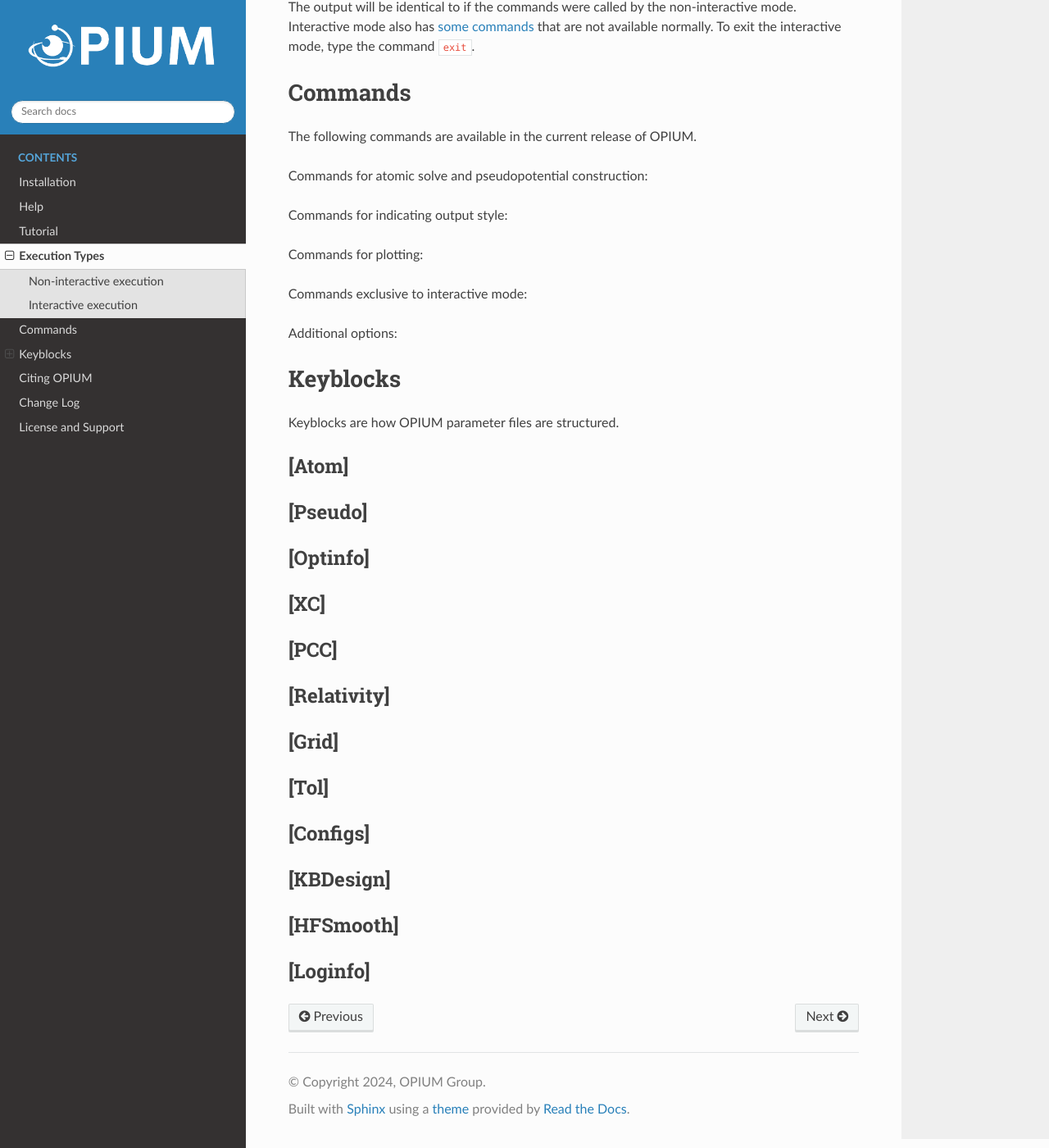
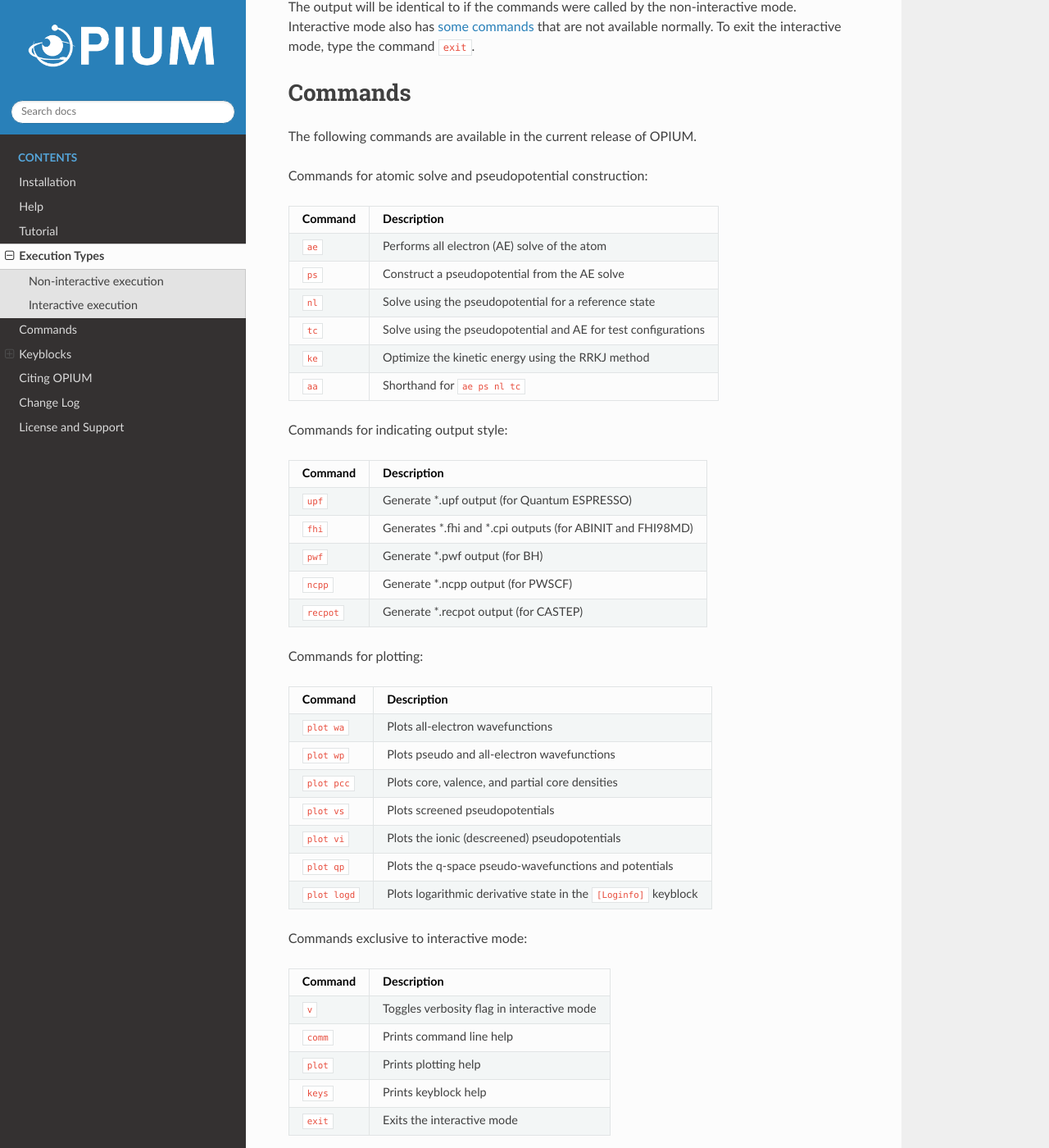
Before and after one commit to rappegroup/opium-docs, a Sphinx documentation site: the page built from docs/source/usage.rst, in a window 1280 px wide and 1400 px high, scrolled down 1146 px. Shown: the whole window at 82% size. Built offline with Sphinx 7.4.7 and the Read the Docs theme 2.0.0, drawn with Linux system fonts in a browser that asks for light colours; some of the changed lines change nothing that is shown; some of the changed text lies outside the part shown.

Commit message:
Changed table formats

```diff
--- a/docs/source/usage.rst
+++ b/docs/source/usage.rst
@@ -30,7 +30,6 @@ As of the 1.0.1 release, ``.param`` is implied, so it is not required to be spec
 Interactive execution
 -----------------------
 
-
 .. note::
     Interactive execution is not tested as thoroughly as non-interactive use and
     should be avoided if possible.
@@ -59,73 +58,97 @@ The following commands are available in the current release of OPIUM.
 
 Commands for atomic solve and pseudopotential construction:
 
-.. table::
+.. list-table::
    :widths: auto
-   ============  ===============================================================
-      Command      Description
-   ============  ================================================================
-     ``ae``       Performs all electron (AE) solve of the atom
-     ``ps``       Construct a pseudopotential from the AE solve
-     ``nl``       Solve using the pseudopotential for a reference state
-     ``tc``       Solve using the pseudopotential and AE for test configurations
-     ``ke``       Optimize the kinetic energy using the RRKJ method
-     ``aa``       Shorthand for ``ae ps nl tc``
-   ============  ================================================================
+   :header-rows: 1
+
+   * - Command
+     - Description
+   * - ``ae``
+     - Performs all electron (AE) solve of the atom
+   * - ``ps``
+     - Construct a pseudopotential from the AE solve
+   * - ``nl``
+     - Solve using the pseudopotential for a reference state
+   * - ``tc``
+     - Solve using the pseudopotential and AE for test configurations
+   * - ``ke``
+     - Optimize the kinetic energy using the RRKJ method
+   * - ``aa``
+     - Shorthand for ``ae ps nl tc``
 
 Commands for indicating output style:
 
-.. table::
+.. list-table::
    :widths: auto
-   ============  ===============================================================
-      Command      Description
-   ============  ================================================================
-     ``upf``      Generate \*.upf output (for Quantum ESPRESSO)
-     ``fhi``      Generates \*.fhi and \*.cpi outputs (for ABINIT and FHI98MD)
-     ``pwf``      Generate \*.pwf output (for BH)
-     ``ncpp``     Generate \*.ncpp output (for PWSCF)
-     ``recpot``   Generate \*.recpot output (for CASTEP)
-   ============  ================================================================
+   :header-rows: 1
+
+   * - Command
+     - Description
+   * - ``upf``
+     - Generate \*.upf output (for Quantum ESPRESSO)
+   * - ``fhi``
+     - Generates \*.fhi and \*.cpi outputs (for ABINIT and FHI98MD)
+   * - ``pwf``
+     - Generate \*.pwf output (for BH)
+   * - ``ncpp``
+     - Generate \*.ncpp output (for PWSCF)
+   * - ``recpot``
+     - Generate \*.recpot output (for CASTEP)
 
 Commands for plotting:
 
-.. table::
+.. list-table::
    :widths: auto
-   =============  =================================================================
-      Command      Description
-   =============  =================================================================
-   ``plot wa``     Plots all-electron wavefunctions
-   ``plot wp``     Plots pseudo and all-electron wavefunctions
-   ``plot pcc``    Plots core, valance, and partial core densities
-   ``plot vs``     Plots screened pseudopotentials
-   ``plot vi``     Plots the ionic (descreened) pseudopotentials
-   ``plot qp``     Plots the q-space pseudo-wavefunctions and potentials
-   ``plot logd``   Plots logarithmic derivative state in the ``[Loginfo]`` keyblock
-   =============  ==================================================================
+   :header-rows: 1
+
+   * - Command
+     - Description
+   * - ``plot wa``
+     - Plots all-electron wavefunctions
+   * - ``plot wp``
+     - Plots pseudo and all-electron wavefunctions
+   * - ``plot pcc``
+     - Plots core, valence, and partial core densities
+   * - ``plot vs``
+     - Plots screened pseudopotentials
+   * - ``plot vi``
+     - Plots the ionic (descreened) pseudopotentials
+   * - ``plot qp``
+     - Plots the q-space pseudo-wavefunctions and potentials
+   * - ``plot logd``
+     - Plots logarithmic derivative state in the ``[Loginfo]`` keyblock
 
 .. _interactive mode commands:
 Commands exclusive to interactive mode:
 
-.. table::
+.. list-table::
    :widths: auto
-   ============  ===============================================================
-      Command      Description
-   ============  ================================================================
-     ``v``        Toggles verbosity flag in interactive mode
-     ``comm``     Prints command line help
-     ``plot``     Prints plotting help
-     ``keys``     Prints keyblock help
-     ``exit``     Exits the interactive mode
-   ============  ================================================================
+   :header-rows: 1
+
+   * - Command
+     - Description
+   * - ``v``
+     - Toggles verbosity flag in interactive mode
+   * - ``comm``
+     - Prints command line help
+   * - ``plot``
+     - Prints plotting help
+   * - ``keys``
+     - Prints keyblock help
+   * - ``exit``
+     - Exits the interactive mode
 
 Additional options:
 
-.. table::
+.. list-table::
    :widths: auto
-   ============  ===============================================================
-      Command      Description
-   ============  ================================================================
-     ``rpt``      Generate a report file
-   ============  ================================================================
+   :header-rows: 1
+
+   * - Command
+     - Description
+   * - ``rpt``
+     - Generate a report file
 
 
 Keyblocks
```
